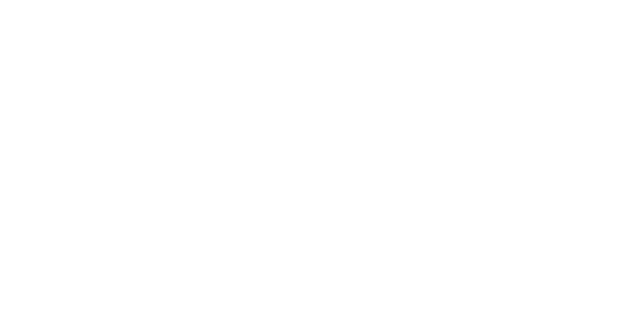
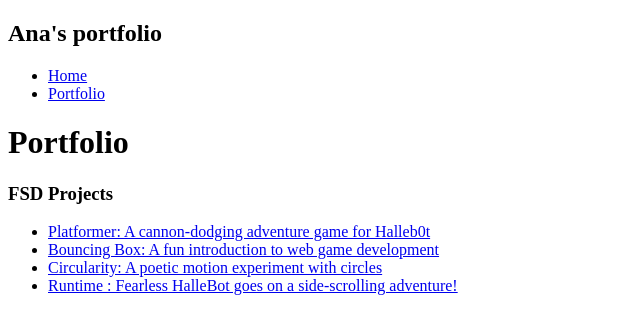
Before and after one commit to awes473477/awes473477.github.io, a plain HTML site: page portfolio.html in a window 1280 px wide. Shown: the whole page, without its empty margins (0-640 px from the left). Drawn offline with Linux system fonts and the light colour scheme.

```diff
--- a/portfolio.html
+++ b/portfolio.html
@@ -0,0 +1,49 @@
+<!DOCTYPE html>
+<html>
+
+<head>
+  <title>Ana's portfolio</title>
+</head>
+
+<body>
+  <!-- All content goes here -->
+  <div id="all-contents">
+    <nav>
+      <h1>Ana's portfolio</h1>
+      <ul id="nav-ul">
+        <li class="nav-li">
+          <a href="index.html">Home</a>
+        </li>
+        <li class="nav-li">
+          <a href="portfolio.html">Portfolio</a>
+        </li>
+      </ul>
+    </nav>
+    <main>
+      <div class="content">
+        <h1>Portfolio</h1>
+        <h3>FSD Projects</h3>
+        <ul id="portfolio">
+          <li>
+            <a href="fsd-projects/platformer/">Platformer: A cannon-dodging adventure game for Halleb0t</a>
+          </li>
+          <li>
+            <a href="fsd-projects/bouncing-box/">Bouncing Box: A fun introduction to web game development</a>
+          </li>
+          <li>
+            <a href="fsd-projects/circularity/">Circularity: A poetic motion experiment with circles</a>
+          </li>
+          <li>
+            <a href="fsd-projects/runtime/">Runtime : Fearless HalleBot goes on a side-scrolling adventure!</a>
+          </li>
+
+        </ul>
+
+        <!-- ASD Projects will go here -->
+
+      </div>
+    </main>
+  </div>
+</body>
+
+</html>
```
Also changed, not shown: style.css (line endings or trailing spaces).
